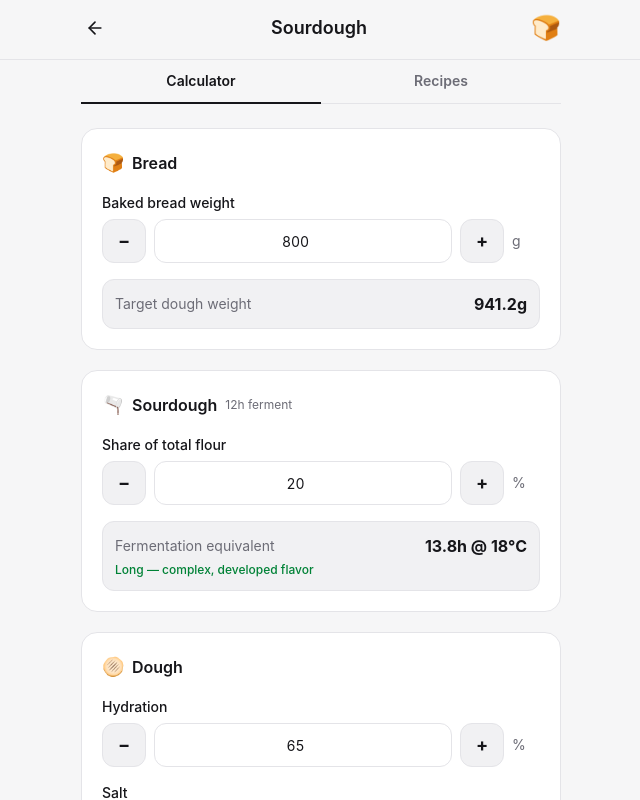
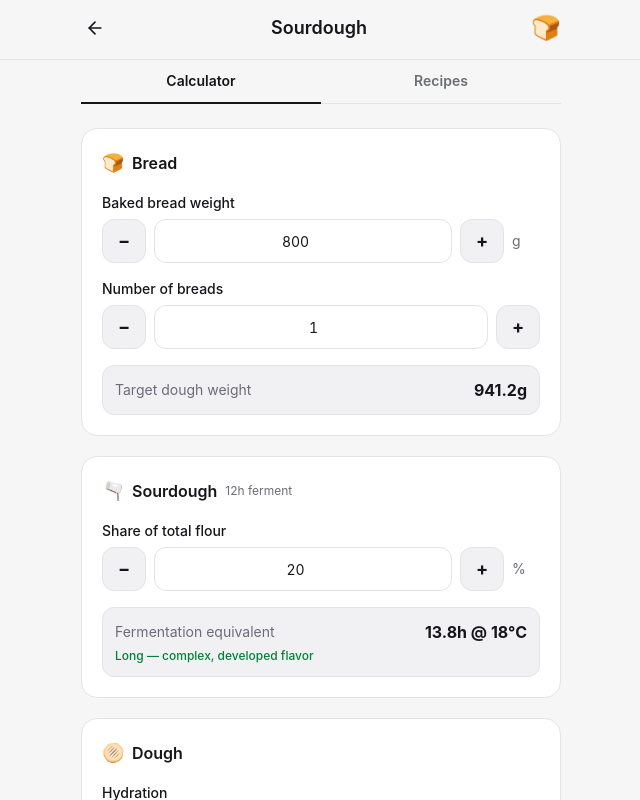
Before and after one commit to szsoma/recipe-calculators, a React (Vite) app: page /sourdough in a window 1280 px wide. Shown: the top 800 px of the page, without its empty margins (319-959 px from the left). Built offline with nearby package versions, Linux system fonts and the light colour scheme.

Commit message:
feat: add bread count input to sourdough calculator

```diff
--- a/src/pages/sourdough/SourdoughCalculator.jsx
+++ b/src/pages/sourdough/SourdoughCalculator.jsx
@@ -56,9 +56,17 @@ export default function SourDoughCalculator({ params, setParam, loadedRecipe, is
         </h2>
         <div className="space-y-4">
           <NumberInput label="Baked bread weight" value={params.bakedWeight} onChange={(v) => setParam('bakedWeight', v)} min={200} max={2000} step={50} unit="g" />
-          <div className="bg-sunken rounded-xl p-3 flex justify-between items-center border border-line">
-            <span className="text-sm text-ink-muted">Target dough weight</span>
-            <span className="text-ink font-bold">{round(d.doughWeight)}g</span>
+          <NumberInput label="Number of breads" value={params.breads} onChange={(v) => setParam('breads', v)} min={1} max={12} step={1} />
+          <div className="bg-sunken rounded-xl p-3 border border-line">
+            <div className="flex justify-between items-center">
+              <span className="text-sm text-ink-muted">Target dough weight</span>
+              <span className="text-ink font-bold">{round(d.doughWeight)}g</span>
+            </div>
+            {params.breads > 1 && (
+              <p className="text-xs text-ink-muted mt-0.5 text-right">
+                {round(d.perLoafDough)}g per bread
+              </p>
+            )}
           </div>
         </div>
       </Card>
```
